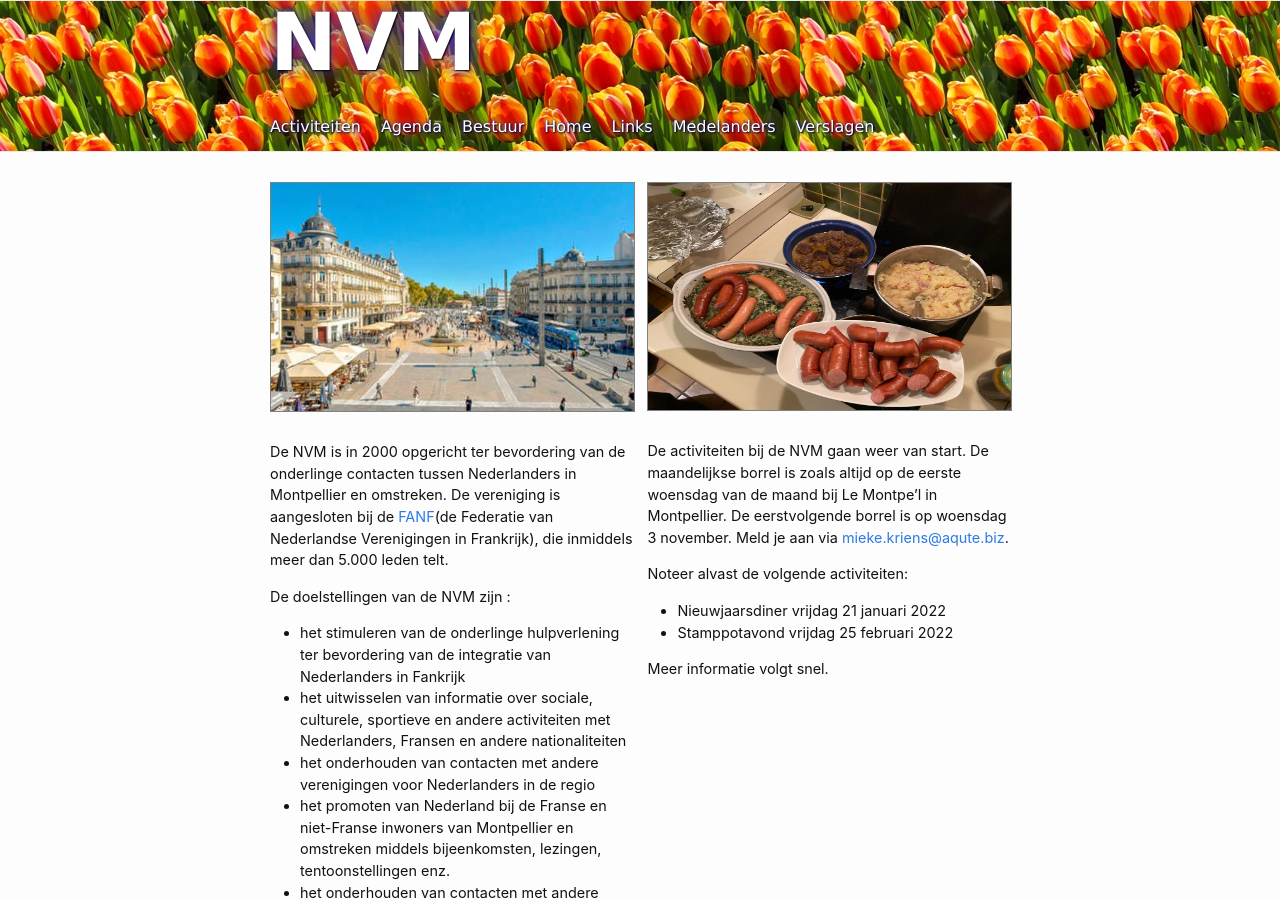
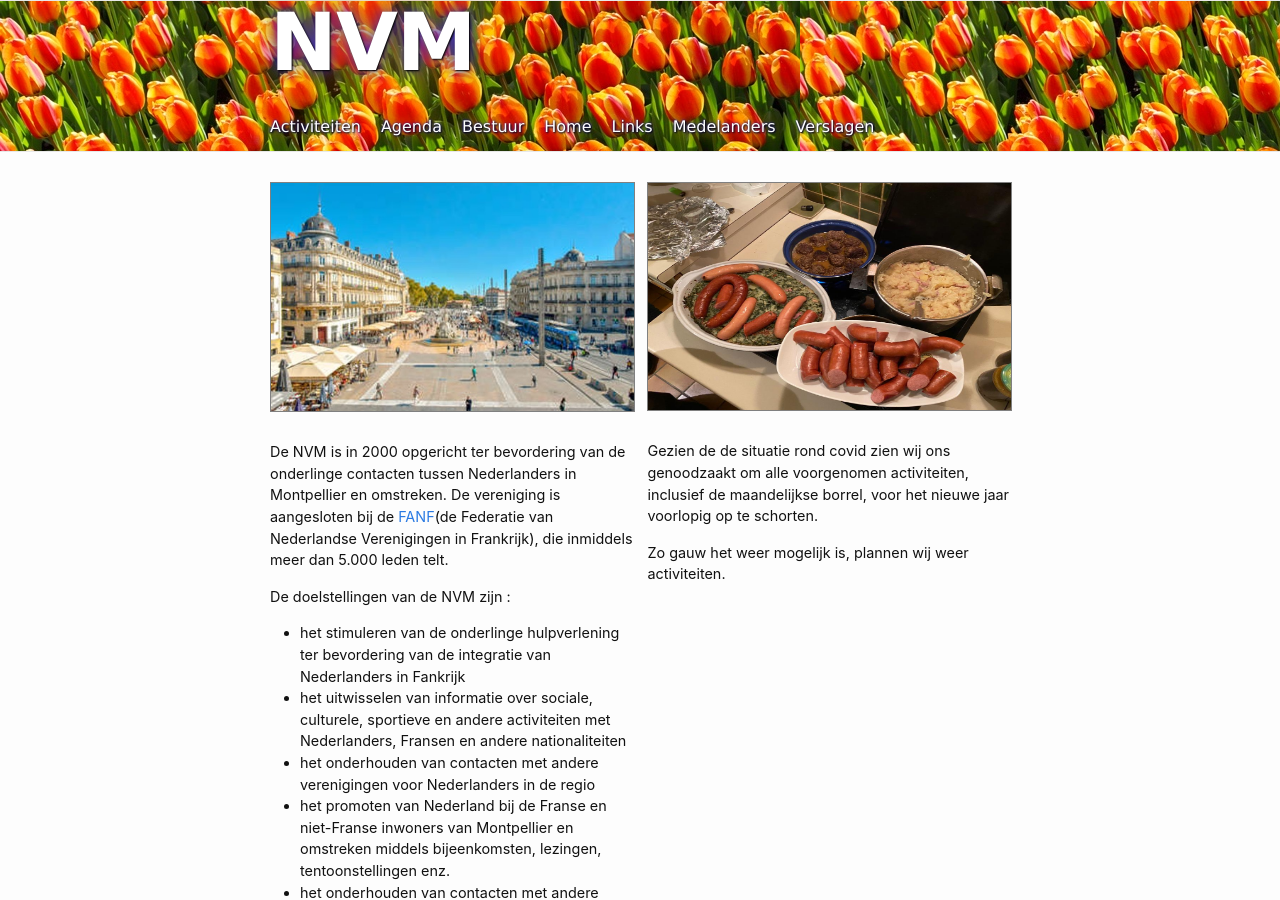
Before and after one commit to nederland34-fr/nederland34-fr.github.io, a Jekyll site: the page built from index.md, in a window 1280 px wide and 900 px high. Built offline with Jekyll 4.4.1, drawn with Linux system fonts in a browser that asks for light colours.

Commit message:
Update index.md

```diff
--- a/index.md
+++ b/index.md
@@ -33,12 +33,7 @@ In ruil hiervoor hebben de donateurs een gereduceerd tarief voor de meeste van o
 
 <img src="/assets/images/stamppotten.jpg" width="100%" height="227">
 
-De activiteiten bij de NVM gaan weer van start. De maandelijkse borrel is zoals altijd op de eerste woensdag van de maand bij Le Montpe'l in Montpellier. De eerstvolgende borrel is op woensdag 3 november. Meld je aan via <a href="mailto:mieke.kriens@aqute.biz?subject=Borrel">mieke.kriens@aqute.biz</a>.
+Gezien de de situatie rond covid zien wij ons genoodzaakt om alle voorgenomen activiteiten, inclusief de maandelijkse borrel, voor het nieuwe jaar voorlopig op te schorten.
 
-Noteer alvast de volgende activiteiten:
-
-* Nieuwjaarsdiner vrijdag 21 januari 2022
-* Stamppotavond vrijdag 25 februari 2022
-
-Meer informatie volgt snel.
+Zo gauw het weer mogelijk is, plannen wij weer activiteiten.
 </div>
```
